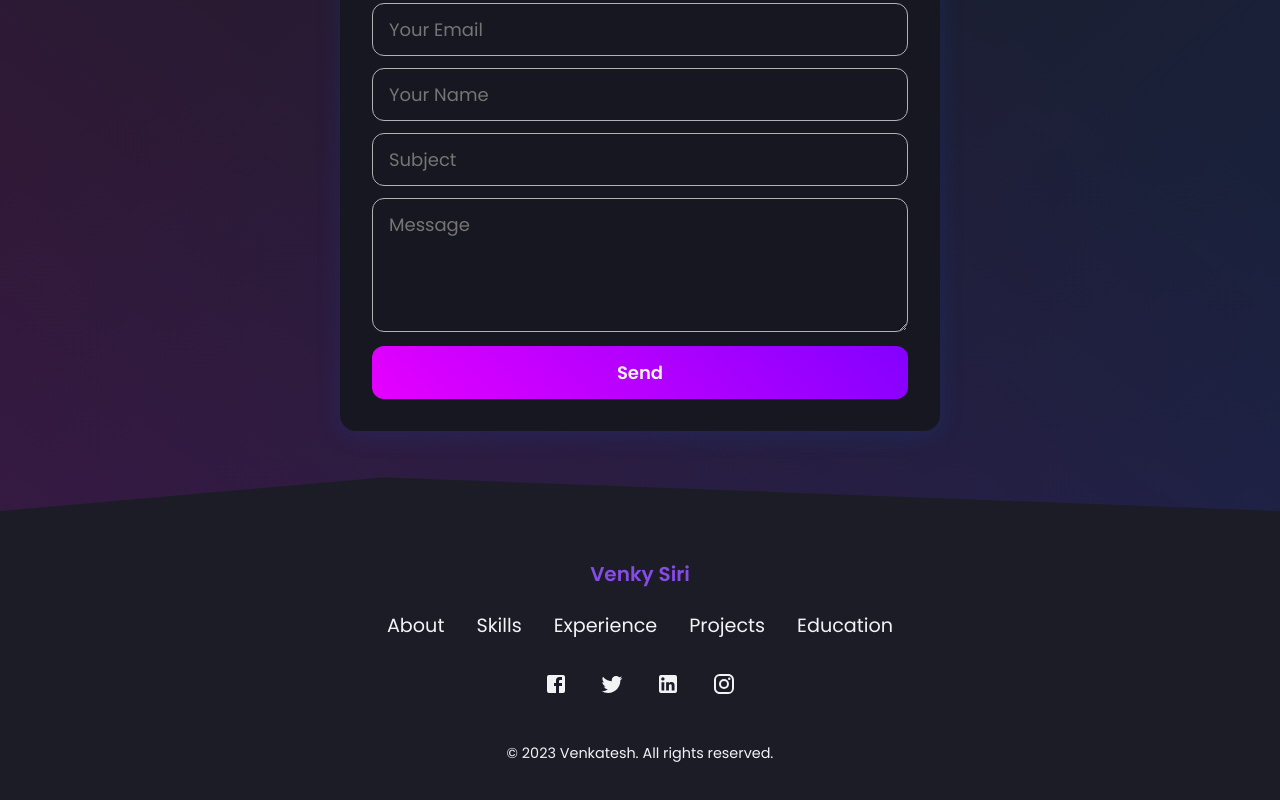
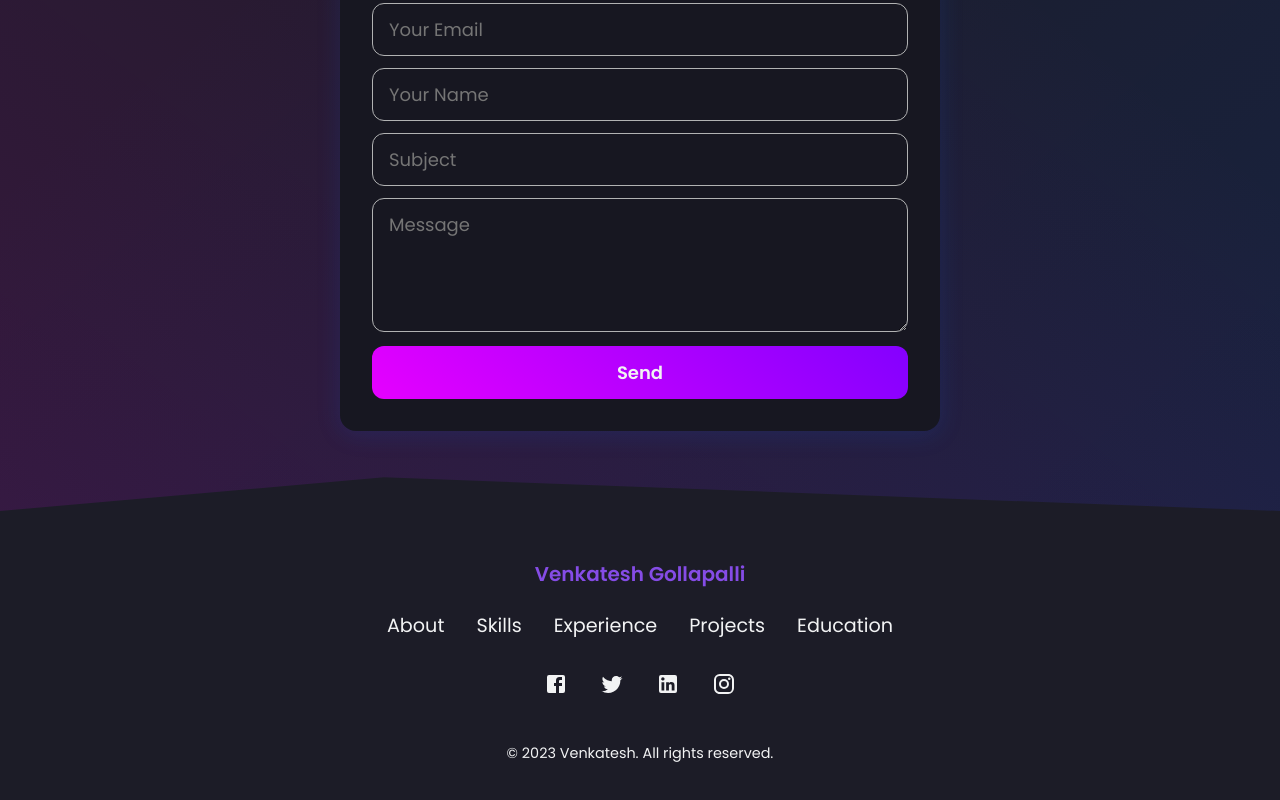
Before and after one commit to Venky123007/Portfolio, a React (Create React App) app: page / in a window 1280 px wide. Shown: the part 5925-6725 px from the top of the page. Built offline with nearby package versions, Linux system fonts and the light colour scheme.

Commit message:
made some changes

```diff
--- a/src/components/Footer/index.js
+++ b/src/components/Footer/index.js
@@ -88,7 +88,7 @@ function Footer() {
   return (
     <FooterContainer>
       <FooterWrapper>
-        <Logo>Venky Siri</Logo>
+        <Logo>Venkatesh Gollapalli</Logo>
         <Nav>
           <NavLink href="#about">About</NavLink>
           <NavLink href="#skills">Skills</NavLink>
```
